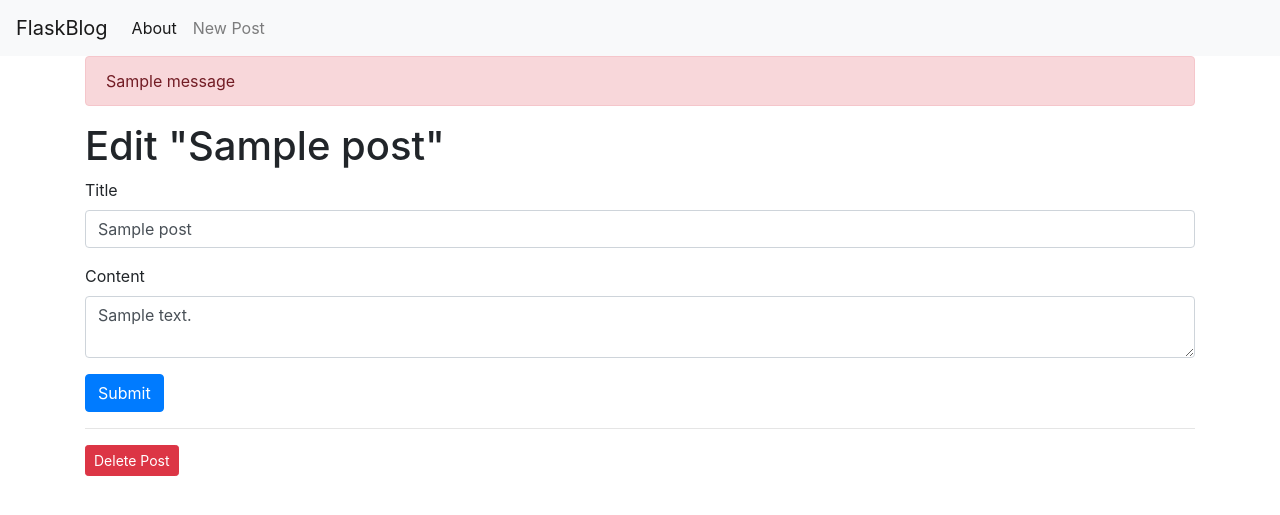
After one commit to teamgeek-io/flask-blog-starter, a Flask app: page /1/edit in a window 1280 px wide. The commit adds this page. Shown: the top 515 px of the page. Run offline with Flask 2, Linux system fonts and the light colour scheme; tables that the repository leaves empty hold one stand-in row (values such as "Sample post"); one stand-in notice (Sample message) is shown; parts of the project's set-up code (start-up, migrations or seed data) failed here and were passed over; some libraries are stand-ins or nearby versions.

Commit message:
Implement basic CRUD operations for posts

```diff
--- a/src/flask_blog/app.py
+++ b/src/flask_blog/app.py
@@ -15,9 +15,9 @@ def create_app(config=None):
     db.init_app(app)
     migrate.init_app(app, db)
 
-    from .views import graphql, pages
+    from .views import graphql, posts
 
-    app.register_blueprint(pages)
+    app.register_blueprint(posts)
     app.register_blueprint(graphql)
 
     return app
--- a/src/flask_blog/default_settings.py
+++ b/src/flask_blog/default_settings.py
@@ -1,4 +1,6 @@
 LOGGER_LEVEL = "INFO"
+
+SECRET_KEY = "my_secret_key"
 
 SQLALCHEMY_DATABASE_URI = "sqlite:////tmp/flask_blog.db"
 SQLALCHEMY_ECHO = False
--- a/src/flask_blog/templates/base.html
+++ b/src/flask_blog/templates/base.html
@@ -20,7 +20,7 @@
   </head>
   <body>
     <nav class="navbar navbar-expand-md navbar-light bg-light">
-      <a class="navbar-brand" href="{{ url_for('pages.index')}}">FlaskBlog</a>
+      <a class="navbar-brand" href="{{ url_for('posts.index')}}">FlaskBlog</a>
       <button
         class="navbar-toggler"
         type="button"
@@ -37,10 +37,19 @@
           <li class="nav-item active">
             <a class="nav-link" href="#">About</a>
           </li>
+          <li class="nav-item">
+            <a class="nav-link" href="{{ url_for('posts.create') }}">
+              New Post
+            </a>
+          </li>
         </ul>
       </div>
     </nav>
-    <div class="container">{% block content %} {% endblock %}</div>
+    <div class="container">
+      {% for message in get_flashed_messages() %}
+      <div class="alert alert-danger">{{ message }}</div>
+      {% endfor %} {% block content %} {% endblock %}
+    </div>
 
     <!-- Optional JavaScript -->
     <!-- jQuery first, then Popper.js, then Bootstrap JS -->
--- /dev/null
+++ b/src/flask_blog/templates/edit.html
@@ -0,0 +1,29 @@
+{% extends 'base.html' %}
+
+{% block content %}
+<h1>{% block title %} Edit "{{ post.title }}" {% endblock %}</h1>
+
+<form method="post">
+    <div class="form-group">
+        <label for="title">Title</label>
+        <input type="text" name="title" placeholder="Post title"
+               class="form-control"
+               value="{{ request.form['title'] or post.title }}">
+        </input>
+    </div>
+    <div class="form-group">
+        <label for="content">Content</label>
+        <textarea name="content" placeholder="Post content"
+                  class="form-control">{{ request.form['content'] or post.content }}</textarea>
+    </div>
+    <div class="form-group">
+        <button type="submit" class="btn btn-primary">Submit</button>
+    </div>
+</form>
+<hr>
+<form action="{{ url_for('posts.delete', post_id=post.id) }}" method="POST">
+    <input type="submit" value="Delete Post"
+            class="btn btn-danger btn-sm"
+            onclick="return confirm('Are you sure you want to delete this post?')">
+</form>
+{% endblock %}
--- /dev/null
+++ b/src/flask_blog/templates/post.html
@@ -0,0 +1,5 @@
+{% extends 'base.html' %} {% block content %}
+<h2>{% block title %} {{ post.title }} {% endblock %}</h2>
+<span class="badge badge-primary">{{ post.created }}</span>
+<p>{{ post.content }}</p>
+{% endblock %}
--- a/src/flask_blog/views/__init__.py
+++ b/src/flask_blog/views/__init__.py
@@ -1,4 +1,4 @@
 from .graphql import graphql
-from .pages import pages
+from .posts import posts
 
-__all__ = ["graphql", "pages"]
+__all__ = ["graphql", "posts"]
--- /dev/null
+++ b/src/flask_blog/views/posts.py
@@ -0,0 +1,75 @@
+from flask import Blueprint, render_template, request, url_for, flash, redirect
+from werkzeug.exceptions import abort
+
+from ..database import db
+from ..models import Post
+
+posts = Blueprint("posts", __name__)
+
+
+@posts.route("/")
+def index():
+    posts = Post.query.all()
+    return render_template("index.html", posts=posts)
+
+
+@posts.route("/<int:post_id>")
+def post(post_id):
+    post = Post.query.get(post_id)
+    if not post:
+        abort(404)
+    return render_template("post.html", post=post)
+
+
+@posts.route("/create", methods=("GET", "POST"))
+def create():
+    if request.method == "POST":
+        title = request.form["title"]
+        content = request.form["content"]
+
+        if not title:
+            flash("Title is required!")
+        else:
+            new_post = Post(title=title, content=content)
+
+            db.session.add(new_post)
+            db.session.commit()
+
+            return redirect(url_for("posts.index"))
+    return render_template("create.html")
+
+
+@posts.route("/<int:post_id>/edit", methods=("GET", "POST"))
+def edit(post_id):
+    post = Post.query.get(post_id)
+    if not post:
+        abort(404)
+
+    if request.method == "POST":
+        title = request.form["title"]
+        content = request.form["content"]
+
+        if not title:
+            flash("Title is required!")
+        else:
+            post.title = title
+            post.content = content
+
+            db.session.commit()
+
+            return redirect(url_for("posts.index"))
+
+    return render_template("edit.html", post=post)
+
+
+@posts.route("/<int:post_id>/delete", methods=("POST",))
+def delete(post_id):
+    post = Post.query.get(post_id)
+    if not post:
+        abort(404)
+
+    db.session.delete(post)
+    db.session.commit()
+
+    flash('"{}" was successfully deleted!'.format(post.id))
+    return redirect(url_for("posts.index"))
```
Also changed, not shown: scripts/init_db.py (+8 -3 lines), src/flask_blog/templates/create.html (added, +22 -0 lines), src/flask_blog/templates/index.html (+13 -2 lines), src/flask_blog/views/pages.py (deleted, +0 -10 lines).
